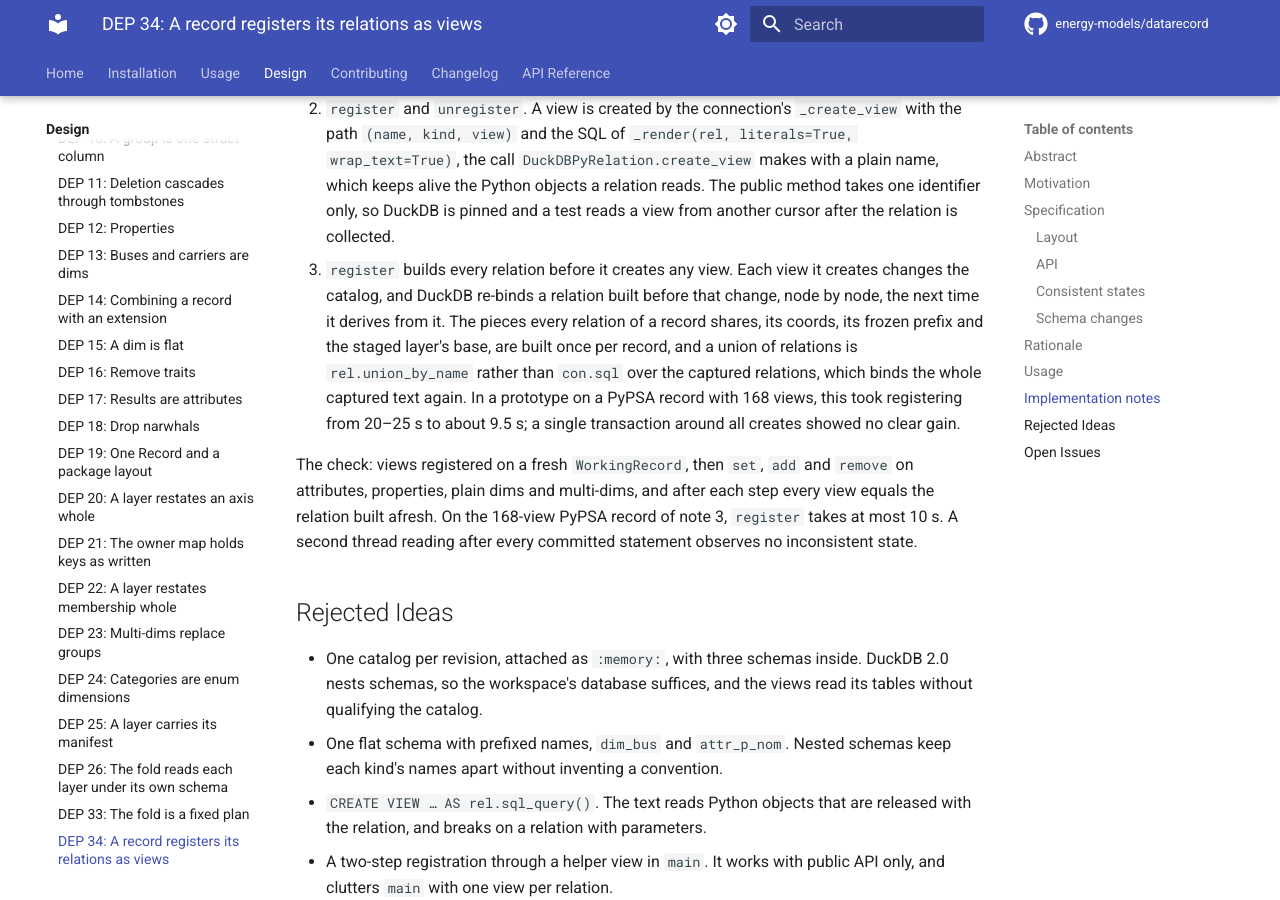
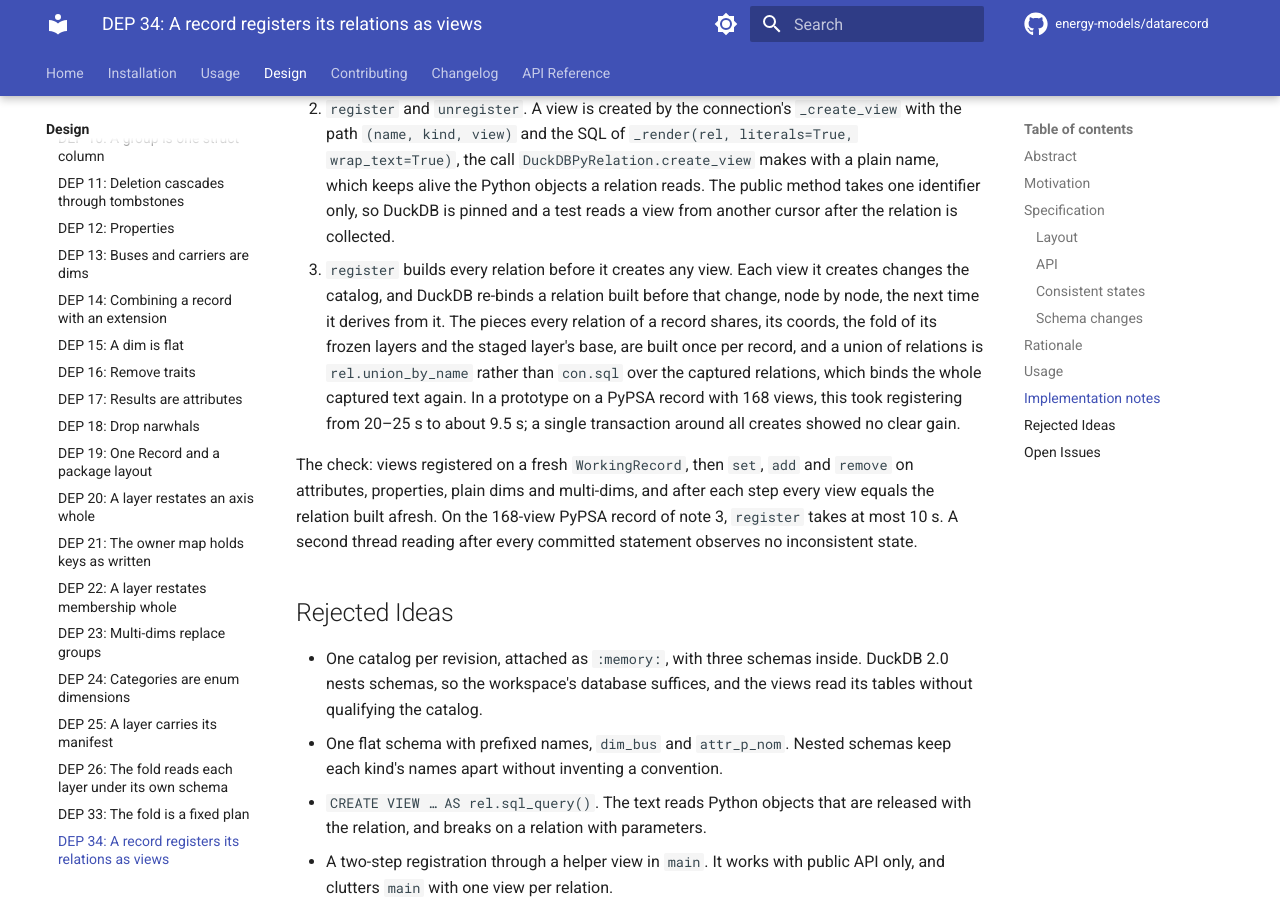
Before and after one commit to energy-models/datarecord, an MkDocs documentation site: the page built from docs/design/proposals/dep-0034-a-record-registers-as-views.md, in a window 1280 px wide and 900 px high, scrolled down 3116 px. Built offline with MkDocs 1.6.1 and Material for MkDocs 9.7.7, drawn with Linux system fonts in a browser that asks for light colours; comment, search, counter and statistics services are not loaded.

Commit message:
docs: DEP 34 names the frozen layers, not a prefix

```diff
--- a/docs/design/proposals/dep-0034-a-record-registers-as-views.md
+++ b/docs/design/proposals/dep-0034-a-record-registers-as-views.md
@@ -86,7 +86,7 @@ WorkingRecord(child.record).register("edit_8c01")
 
 1. Edits leave only consistent states: one transaction per edit, with the frozen fold tables built before the first edit.
 2. `register` and `unregister`. A view is created by the connection's `_create_view` with the path `(name, kind, view)` and the SQL of `_render(rel, literals=True, wrap_text=True)`, the call `DuckDBPyRelation.create_view` makes with a plain name, which keeps alive the Python objects a relation reads. The public method takes one identifier only, so DuckDB is pinned and a test reads a view from another cursor after the relation is collected.
-3. `register` builds every relation before it creates any view. Each view it creates changes the catalog, and DuckDB re-binds a relation built before that change, node by node, the next time it derives from it. The pieces every relation of a record shares, its coords, its frozen prefix and the staged layer's base, are built once per record, and a union of relations is `rel.union_by_name` rather than `con.sql` over the captured relations, which binds the whole captured text again. In a prototype on a PyPSA record with 168 views, this took registering from 20–25 s to about 9.5 s; a single transaction around all creates showed no clear gain.
+3. `register` builds every relation before it creates any view. Each view it creates changes the catalog, and DuckDB re-binds a relation built before that change, node by node, the next time it derives from it. The pieces every relation of a record shares, its coords, the fold of its frozen layers and the staged layer's base, are built once per record, and a union of relations is `rel.union_by_name` rather than `con.sql` over the captured relations, which binds the whole captured text again. In a prototype on a PyPSA record with 168 views, this took registering from 20–25 s to about 9.5 s; a single transaction around all creates showed no clear gain.
 
 The check: views registered on a fresh `WorkingRecord`, then `set`, `add` and `remove` on attributes, properties, plain dims and multi-dims, and after each step every view equals the relation built afresh. On the 168-view PyPSA record of note 3, `register` takes at most 10 s. A second thread reading after every committed statement observes no inconsistent state.
 
```
